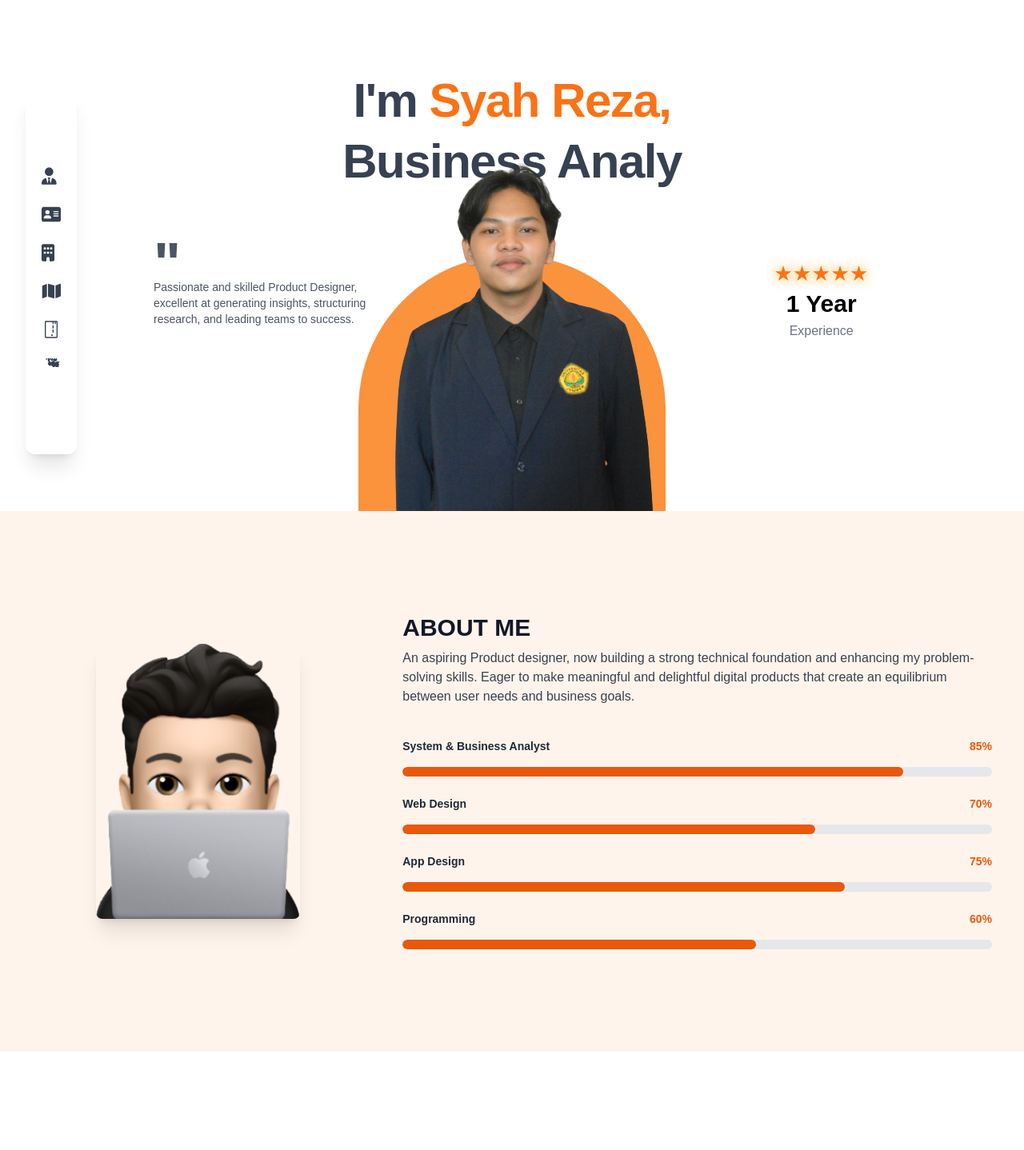
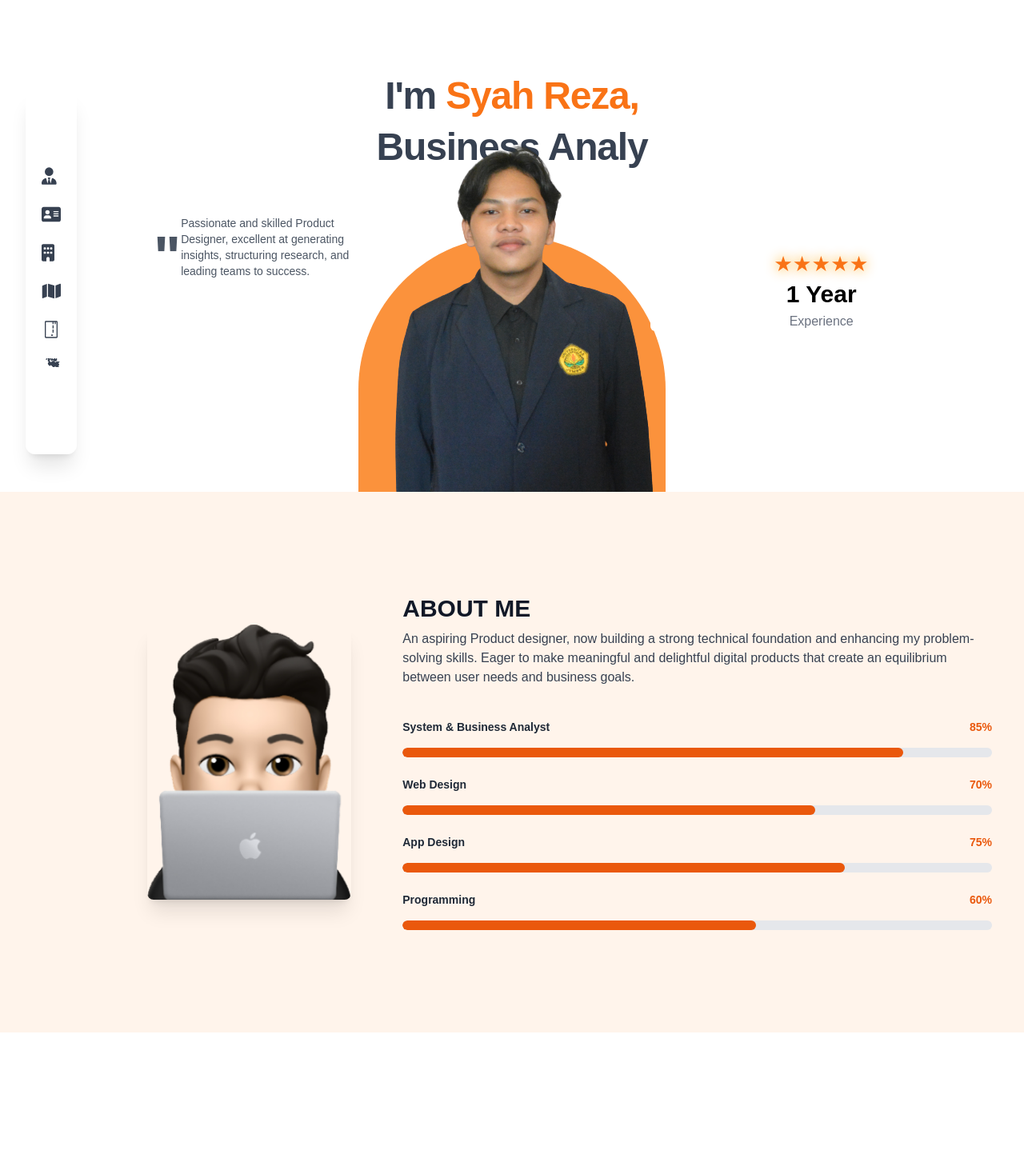
Before and after one commit to syhrezz/Portfolio, a React (Create React App) app: page / in a window 1280 px wide. Shown: the top 1438 px of the page at 80% size. Built offline with nearby package versions, Linux system fonts and the light colour scheme.

Commit message:
fix responsive issue on some phone

```diff
--- a/src/components/About.jsx
+++ b/src/components/About.jsx
@@ -15,7 +15,7 @@ const About = () => {
           transition={{ duration: 0.8 }}
         >
           <motion.div
-            className="hidden pl-20 sm:block md:block  relative w-1/2 lg:w-1/2 flex justify-center lg:justify-end mb-2 lg:mb-0"
+            className="hidden pl-20 lg:flex  relative w-1/2 lg:w-1/2 justify-center lg:justify-end mb-2 lg:mb-0"
             initial={{ opacity: 0, x: -50 }}
             animate={{ opacity: 1, x: 0 }}
             transition={{ duration: 0.8 }}
@@ -37,7 +37,7 @@ const About = () => {
             </motion.div>
           </motion.div>
           <motion.div
-            className="w-full lg:w-1/2 flex flex-col gap-2 "
+            className="w-full lg:w-1/2 flex flex-col gap-2 px-2 lg:px-0"
             initial={{ opacity: 0, x: 50 }}
             animate={{ opacity: 1, x: 0 }}
             transition={{ duration: 0.8 }}
--- a/src/components/Intro.jsx
+++ b/src/components/Intro.jsx
@@ -94,7 +94,7 @@ const Intro = () => {
     <div className="relative flex flex-col items-center bg-white overflow-hidden" id='intro'>
       {/* Background Animation */}
       <motion.div
-        className="absolute bottom-0 right-0 left-0 mx-auto w-96 h-80 bg-orange-400 rounded-t-full overflow-hidden"
+        className="absolute bottom-0 right-0 left-0 mx-auto w-96 h-80 bg-orange-400 rounded-t-full overflow-hidden z-0"
         initial={{ opacity: 0, y: 100 }}
         animate={{ opacity: 1, y: 0 }}
         transition={{ duration: 1, ease: 'easeOut' }}
@@ -102,7 +102,7 @@ const Intro = () => {
 
       {/* Text Animation */}
       <motion.h1
-        className="font-poppins text-5xl tracking-tight font-bold text-gray-700 sm:text-5xl md:text-6xl xl:text-6xl text-center mt-24"
+        className="font-poppins text-5xl tracking-tight font-bold text-gray-700 sm:text-5xl md:text-5xl xl:text-5xl text-center mt-24 z-10"
         initial={{ opacity: 0, y: -50 }}
         animate={{ opacity: 1, y: 0 }}
         transition={{ duration: 0.8, ease: 'easeOut' }}
@@ -119,7 +119,7 @@ const Intro = () => {
 
       {/* Profile Image Animation */}
       <motion.img
-        className="relative -mt-28 h-2/3 object-cover z-10"
+        className="relative -mt-28 h-2/3 object-cover z-50"
         src={profileImage}
         alt="Syah Reza, Product Designer"
         initial={{ opacity: 0, scale: 0.8 }}
@@ -129,7 +129,7 @@ const Intro = () => {
 
       {/* Quote Animation */}
       <motion.div
-        className="hidden mt-20 md:block absolute top-1/3 left-5 text-lg sm:left-10 sm:text-4xl md:left-1/4 md:text-6xl lg:left-5 xl:left-48 xl:text-7xl font-bold w-72"
+        className="hidden mt-20 lg:flex absolute top-1/3 left-5 text-lg sm:left-10 sm:text-4xl md:left-1/4 md:text-6xl lg:left-5 xl:left-48 xl:text-7xl font-bold w-72"
         initial={{ opacity: 0, x: -50 }}
         animate={{ opacity: 1, x: 0 }}
         exit={{ opacity: 0, x: -50 }}
--- a/src/components/newExperience.jsx
+++ b/src/components/newExperience.jsx
@@ -74,7 +74,7 @@ const NewExperience = () => {
         <AnimatePresence>
           {hoveredIndex !== null && (
             <motion.div
-              className="fixed bottom-4 right-4 bg-orange-500 text-white p-4 rounded-lg shadow-lg"
+              className="hidden lg:flex fixed bottom-4 right-4 bg-orange-500 text-white p-4 rounded-lg shadow-lg"
               initial={{ opacity: 0, y: 20 }}
               animate={{ opacity: 1, y: 0 }}
               exit={{ opacity: 0, y: 20 }}
```
